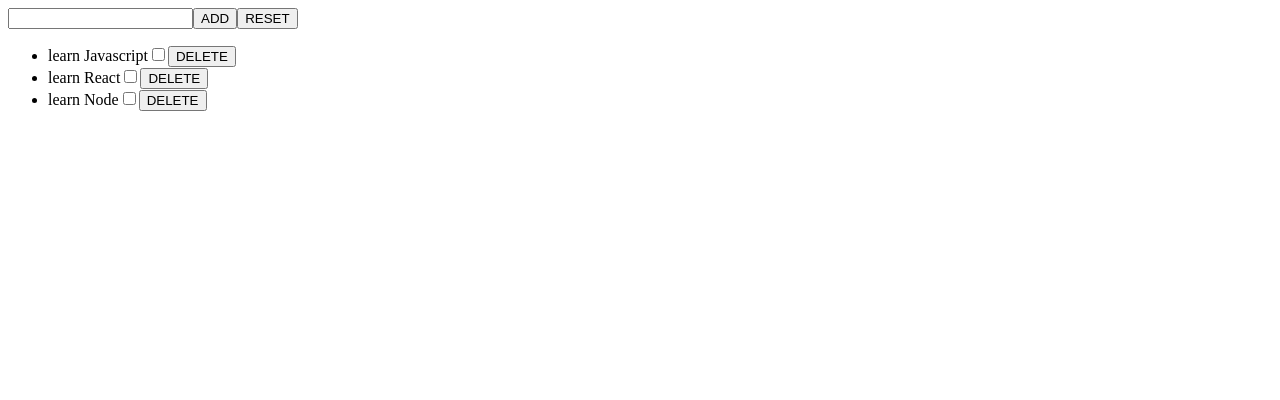
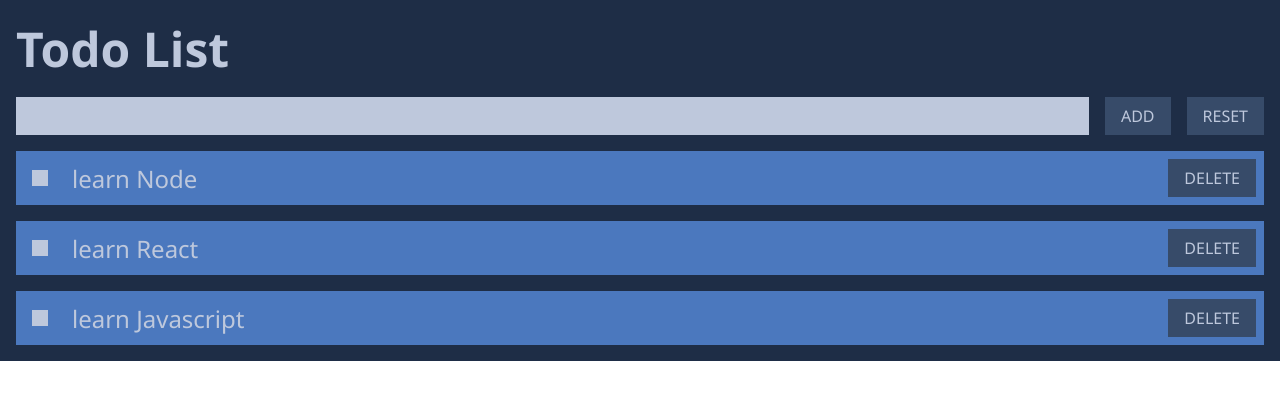
Before and after one commit to nico-barbieri/develhope-react, a React (Create React App) app in the folder exercise/: page / in a window 1280 px wide. Shown: the top 400 px of the page. Built offline with nearby package versions, Linux system fonts and the light colour scheme.

Commit message:
add style and animations

```diff
--- a/exercise/src/components/TodoList.js
+++ b/exercise/src/components/TodoList.js
@@ -42,11 +42,14 @@ function TodoList() {
             return item.id === deletedID
         });
         state.items.splice(deletedIndex, 1);
-        setState(state => {
-            return {
-                ...state,
-            }
-        });
+        e.target.parentElement.className = 'to-delete';
+        setTimeout(() => {
+            setState(state => {
+                return {
+                    ...state,
+                }
+            });
+        }, 300);
     }
 
     const handleReset = () => {
@@ -69,20 +72,21 @@ function TodoList() {
     const renderList = (items, deleteBtn) => {
         return state.items.map(todoItem => (
             <li key={todoItem.id}>
-                {todoItem.todo}
                 <input type='checkbox' value={todoItem.completed} />
+                <span>{todoItem.todo}</span>
                 <button onClick={handleDelete} data-id={todoItem.id}>DELETE</button>
             </li>
         ))
     }
 
-    return <div>
-        <form onSubmit={handleNewTodo}>
+    return <div className="todo">
+        <h1>Todo List</h1>
+        <form onSubmit={handleNewTodo} className="todo-form">
             <input name="newTodo" value={state.newTodo} onChange={handleInput} />
             <button type="submit">ADD</button>
             <button onClick={handleReset}>RESET</button>
         </form>
-        <ul>{renderList(state.items, handleDelete)}</ul>
+        <ul className="todo-list" >{renderList(state.items, handleDelete)}</ul>
     </div>
 }
 
--- a/exercise/src/index.css
+++ b/exercise/src/index.css
@@ -0,0 +1,110 @@
+* {
+  margin: 0;
+  padding: 0;
+  border: 0;
+  box-sizing: content-box;
+  text-decoration: none;
+  list-style: none;
+}
+
+.todo {
+  display: flex;
+  flex-direction: column;
+  padding: 1rem;
+  gap: 1rem;
+  background: rgb(30, 45, 70);
+  font-family: "Segoe UI";
+  font-size: 1.5rem;
+  color: rgb(190, 200, 220);
+}
+.todo .todo-form {
+  display: flex;
+  gap: 1rem;
+}
+.todo .todo-form input {
+  background-color: rgb(190, 200, 220);
+  color: rgb(30, 45, 70);
+  outline: none;
+  padding: 0.5rem 1rem;
+  font: inherit;
+  flex: 1;
+  font-size: 1rem;
+}
+.todo .todo-form button {
+  height: 100%;
+  padding: 0.5rem 1rem;
+  font: inherit;
+  font-size: 1rem;
+  color: rgb(190, 200, 220);
+  background: rgb(55, 75, 105);
+}
+.todo .todo-list {
+  display: flex;
+  flex-direction: column-reverse;
+  gap: 1rem;
+}
+.todo .todo-list li {
+  display: flex;
+  align-items: center;
+  gap: 0.5rem;
+  flex: 1;
+  padding: 0.5rem 0.5rem 0.5rem 1rem;
+  background: rgb(75, 120, 190);
+  transition: all 0.3s cubic-bezier(0, 0.65, 0, 1);
+  -webkit-animation: pop-up 0.3s cubic-bezier(0, 0.65, 0, 1) forwards;
+          animation: pop-up 0.3s cubic-bezier(0, 0.65, 0, 1) forwards;
+}
+.todo .todo-list li:has(input:checked) {
+  background: rgb(55, 75, 105);
+}
+.todo .todo-list li.to-delete {
+  opacity: 0;
+  transform: scaleY(0%);
+}
+.todo .todo-list li input {
+  position: relative;
+  height: 1rem;
+  width: 1rem;
+  margin-right: 1rem;
+}
+.todo .todo-list li input::after {
+  content: "";
+  opacity: 1;
+  position: absolute;
+  height: 100%;
+  width: 100%;
+  background: rgb(190, 200, 220);
+}
+.todo .todo-list li span {
+  flex: 1;
+}
+.todo .todo-list li button {
+  height: 100%;
+  padding: 0.5rem 1rem;
+  font: inherit;
+  font-size: 1rem;
+  color: rgb(190, 200, 220);
+  background: rgb(55, 75, 105);
+}
+
+@-webkit-keyframes pop-up {
+  from {
+    scale: 0;
+    opacity: 0;
+  }
+  to {
+    scale: 1;
+    opacity: 1;
+  }
+}
+
+@keyframes pop-up {
+  from {
+    scale: 0;
+    opacity: 0;
+  }
+  to {
+    scale: 1;
+    opacity: 1;
+  }
+}/*# sourceMappingURL=index.css.map */
--- /dev/null
+++ b/exercise/src/index.scss
@@ -0,0 +1,100 @@
+*{
+    margin: 0;
+    padding: 0;
+    border: 0;
+    box-sizing: content-box;
+    text-decoration: none;
+    list-style: none;
+}
+
+.todo{
+    display: flex;
+    flex-direction: column;
+    padding: 1rem;
+    gap: 1rem;
+    background: rgb(30, 45, 70);
+    font-family: 'Segoe UI';
+    font-size: 1.5rem;
+    color: rgb(190, 200, 220);
+    .todo-form{
+        display: flex;
+        gap: 1rem;
+
+        input {
+            background-color: rgb(190, 200, 220);
+            color: rgb(30, 45, 70);
+            outline: none;
+            padding: .5rem 1rem;
+            font: inherit;
+            flex: 1;
+            font-size: 1rem;
+        }
+        button {
+            height: 100%;
+            padding: .5rem 1rem;
+            font: inherit;
+            font-size: 1rem;
+            color: rgb(190, 200, 220);
+            background: rgb(55, 75, 105);
+        }
+    }
+    .todo-list{
+        display: flex;
+        flex-direction: column-reverse;
+        gap: 1rem;
+        li {
+            display: flex;
+            align-items: center;
+            gap: .5rem;
+            flex: 1;
+            padding: .5rem .5rem .5rem 1rem;
+            background: rgb(75, 120, 190);
+            transition: all .3s cubic-bezier(0, 0.65, 0, 1);
+            animation: pop-up .3s cubic-bezier(0, 0.65, 0, 1) forwards;
+
+            &:has(input:checked) {
+                background: rgb(55, 75, 105);
+            }
+            &.to-delete{
+                opacity: 0;
+                transform: scaleY(0%);
+            }
+            input {
+                position: relative;
+                height: 1rem;
+                width: 1rem;
+                margin-right: 1rem;
+                &::after {
+                    content: '';
+                    opacity: 1;
+                    position: absolute;
+                    height: 100%;
+                    width: 100%;
+                    background: rgb(190, 200, 220);
+                }
+            }
+            span {
+                flex: 1;
+            }
+            button {
+                height: 100%;
+                padding: .5rem 1rem;
+                font: inherit;
+                font-size: 1rem;
+                color: rgb(190, 200, 220);
+                background: rgb(55, 75, 105);
+            }
+        }
+    }
+}
+
+@keyframes pop-up {
+    from {
+        scale: 0;
+        opacity: 0;
+    }
+    to {
+        scale: 1;
+        opacity: 1;
+    }
+}
```
Also changed, not shown: 1 other file (tests, documents, lock files or other folders).
